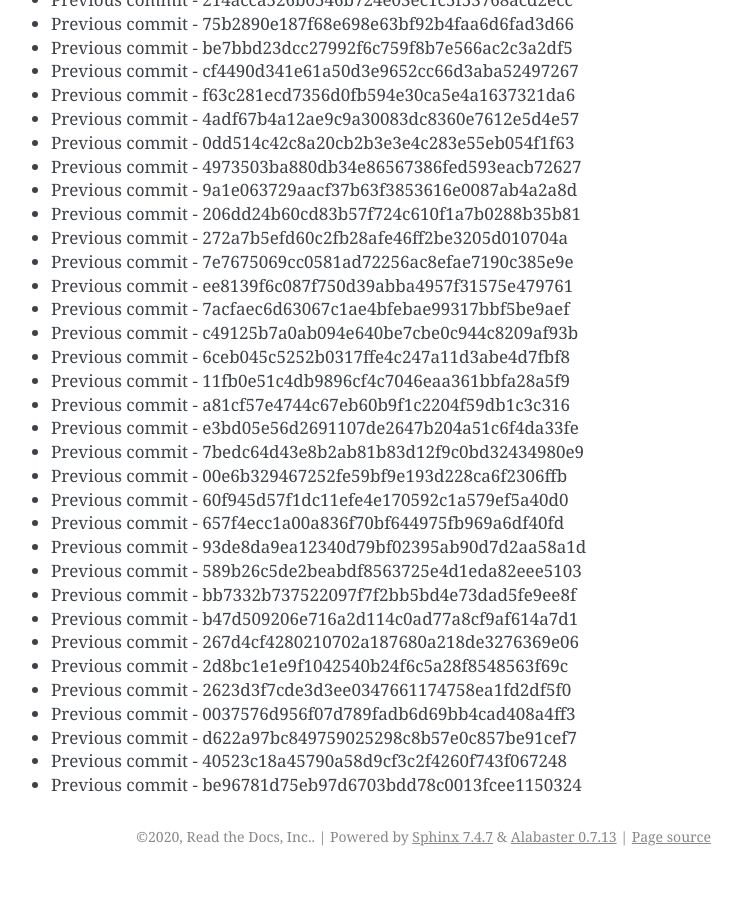
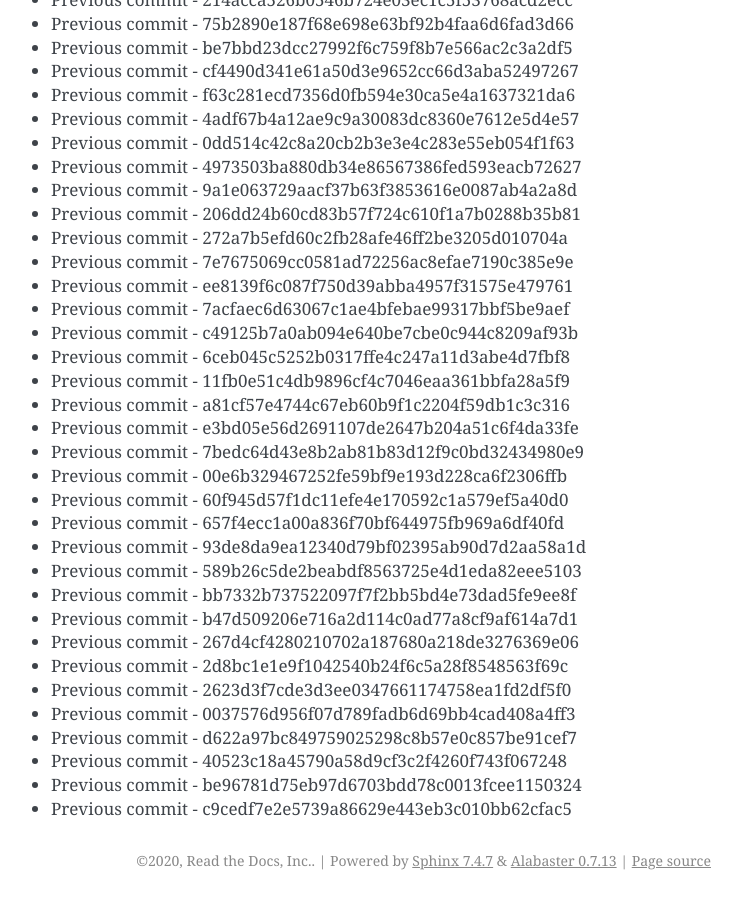
Before and after one commit to readthedocs/rtd-git-stresstest, a Sphinx documentation site: the page built from docs/updates.rst, in a window 1280 px wide and 900 px high, scrolled down 44656 px. Shown: the whole window, without its empty margins (399-1141 px from the left). Built offline with Sphinx 7.4.7, drawn with Linux system fonts in a browser that asks for light colours; before the commit the page ends 45532 px from its top, so only the background shows below that.

Commit message:
Generating commit from previous: c9cedf7e2e5739a86629e443eb3c010bb62cfac5

```diff
--- a/docs/updates.rst
+++ b/docs/updates.rst
@@ -1908,3 +1908,4 @@ It can be tested for any performance characteristics.
 * Previous commit - d622a97bc849759025298c8b57e0c857be91cef7
 * Previous commit - 40523c18a45790a58d9cf3c2f4260f743f067248
 * Previous commit - be96781d75eb97d6703bdd78c0013fcee1150324
+* Previous commit - c9cedf7e2e5739a86629e443eb3c010bb62cfac5
```
